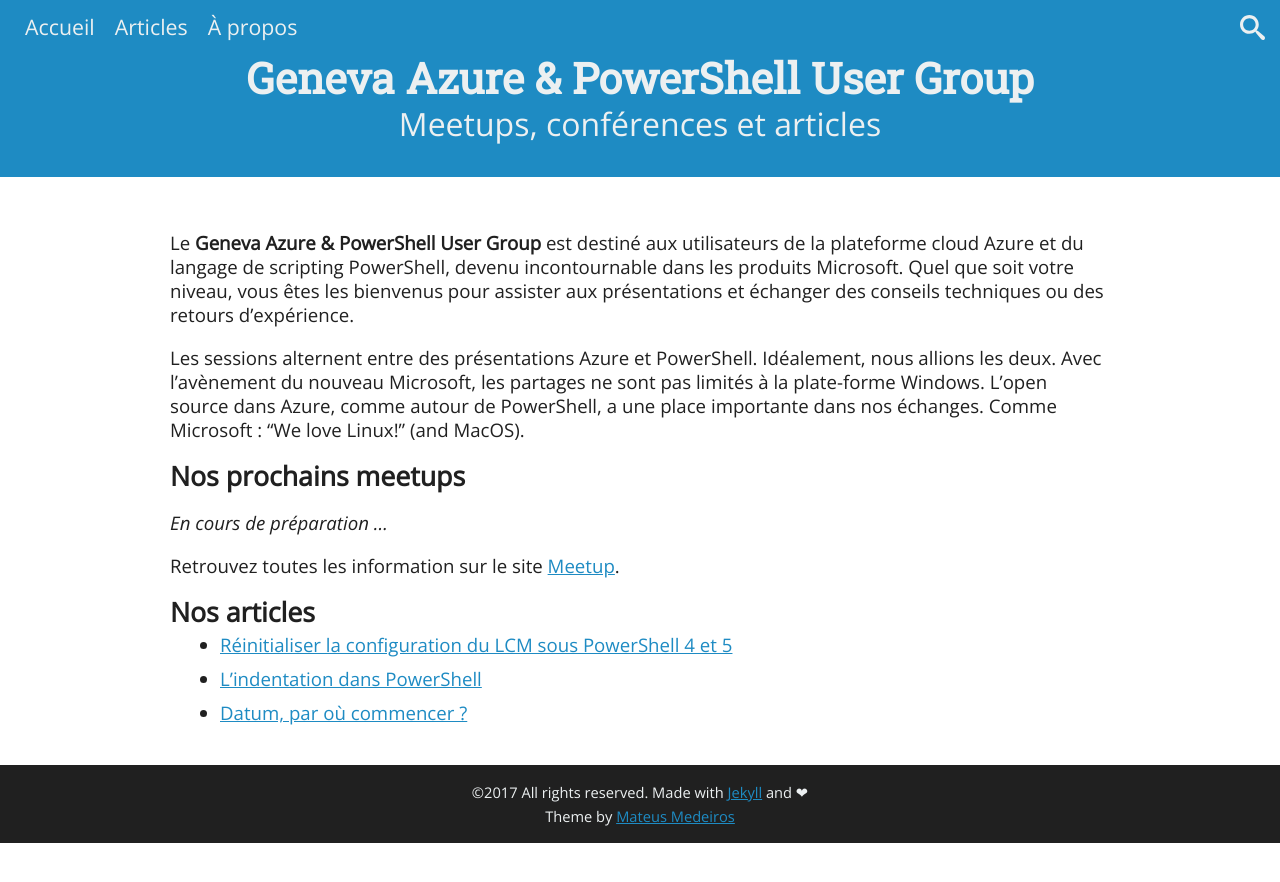
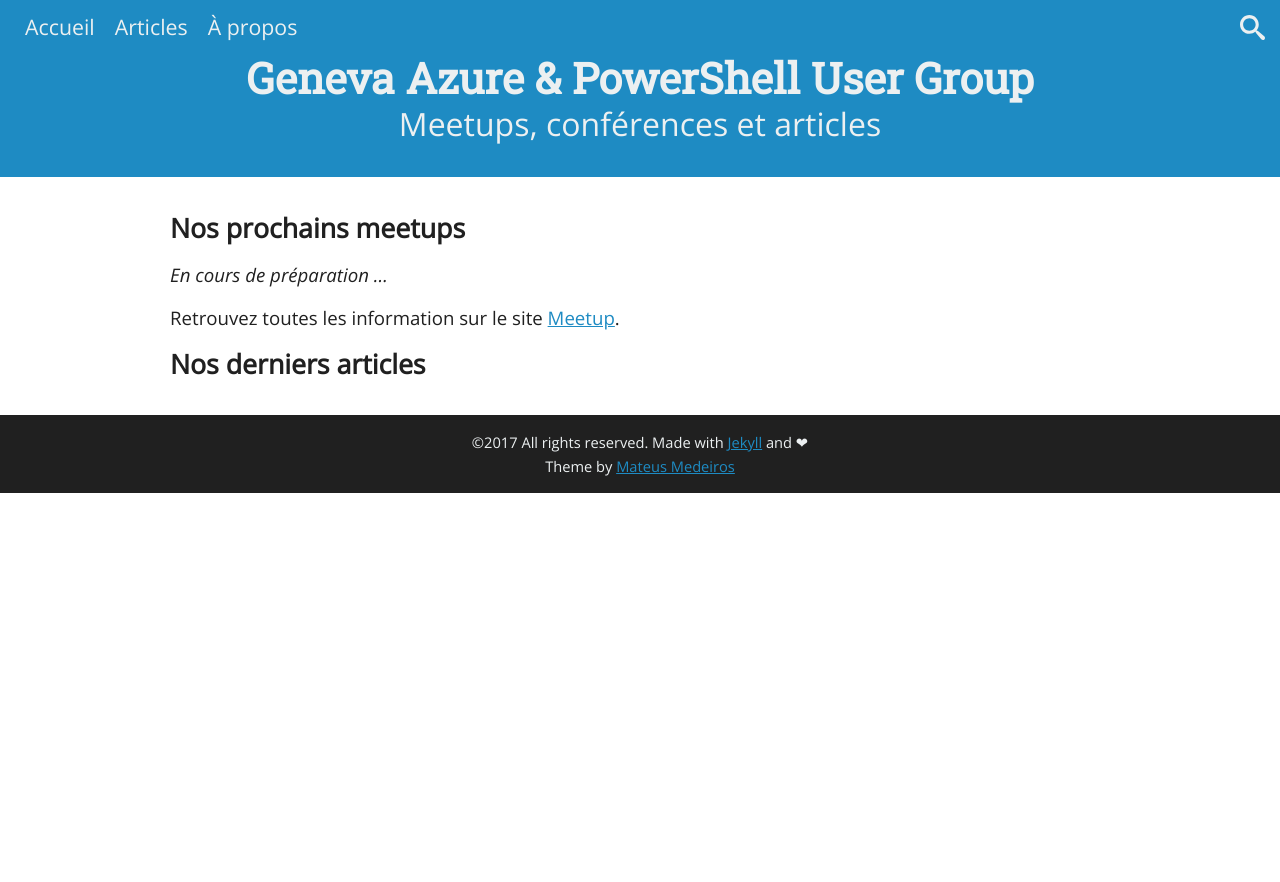
Before and after one commit to gapsug/gapsug.github.io, a Jekyll site: the page built from index.md, in a window 1280 px wide. Shown: the top 882 px of the page. Built offline with Jekyll 4.4.1, drawn with Linux system fonts in a browser that asks for light colours; comment, search, counter and statistics services are not loaded; our own code applies the rules of GitHub Pages for plain Markdown files.

Commit message:
Cosmetique ...

```diff
--- a/index.md
+++ b/index.md
@@ -1,10 +1,6 @@
 ---
 layout: default
 ---
-
-Le **Geneva Azure & PowerShell User Group** est destiné aux utilisateurs de la plateforme cloud Azure et du langage de scripting PowerShell, devenu incontournable dans les produits Microsoft. Quel que soit votre niveau, vous êtes les bienvenus pour assister aux présentations et échanger des conseils techniques ou des retours d’expérience.
-
-Les sessions alternent entre des présentations Azure et PowerShell. Idéalement, nous allions les deux. Avec l’avènement du nouveau Microsoft, les partages ne sont pas limités à la plate-forme Windows. L’open source dans Azure, comme autour de PowerShell, a une place importante dans nos échanges. Comme Microsoft : “We love Linux!” (and MacOS).
 
 ## Nos prochains meetups
 
@@ -12,7 +8,7 @@
 
 Retrouvez toutes les information sur le site [Meetup](https://www.meetup.com/fr-FR/Geneva-Azure-and-PowerShell-User-Group).
 
-## Nos articles
+## Nos derniers articles
 
-{% for post in site.posts %}
- - [{{ post.title }}]({{ post.url }}){% endfor %}
+{% for post in paginator.posts %}
+ - {{ post.date | date: "%-d %b, %Y" }} - [{{ post.title }}]({{ post.url }}) *par {{ post.author}}*{% endfor %}
```
